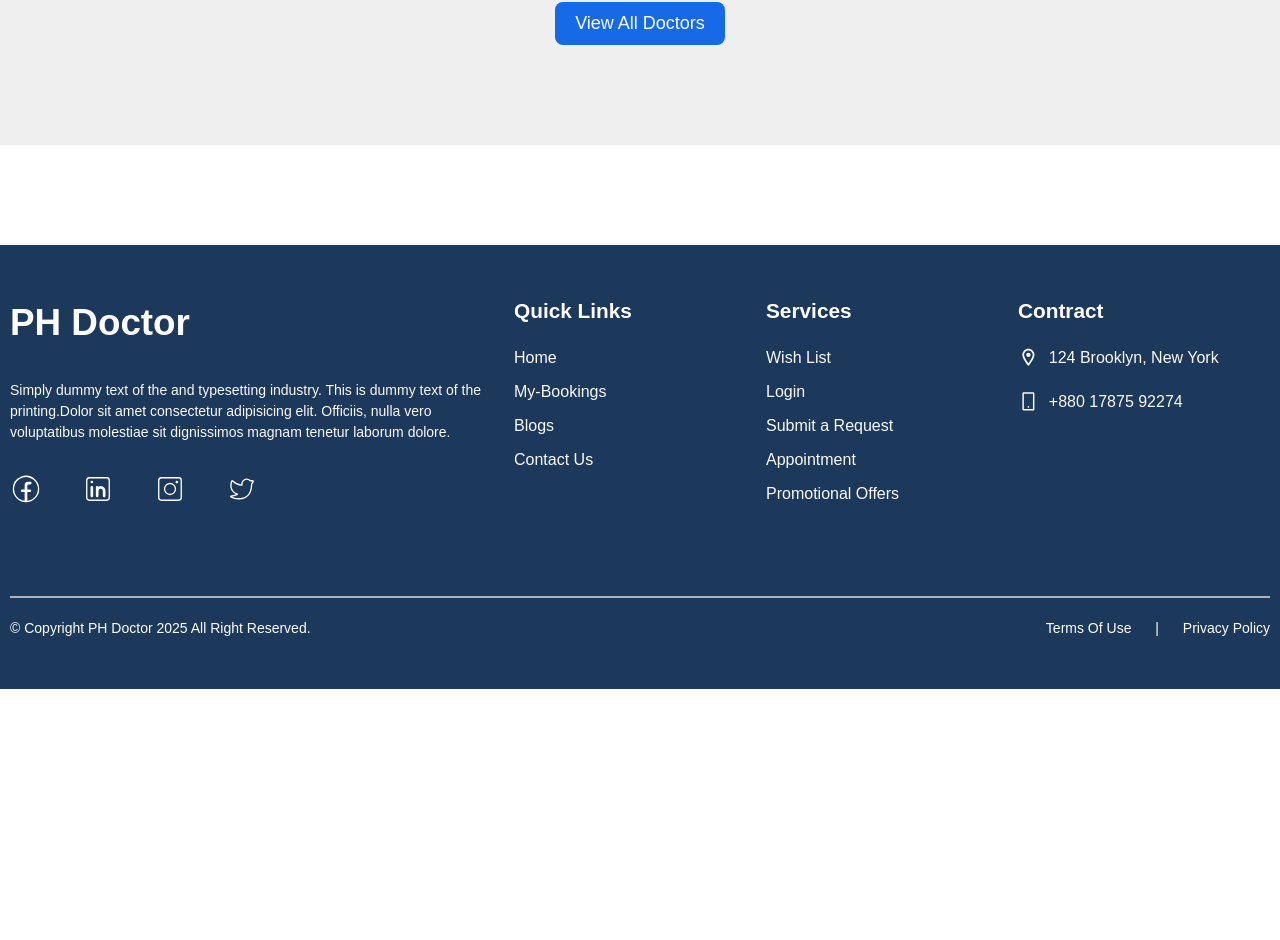
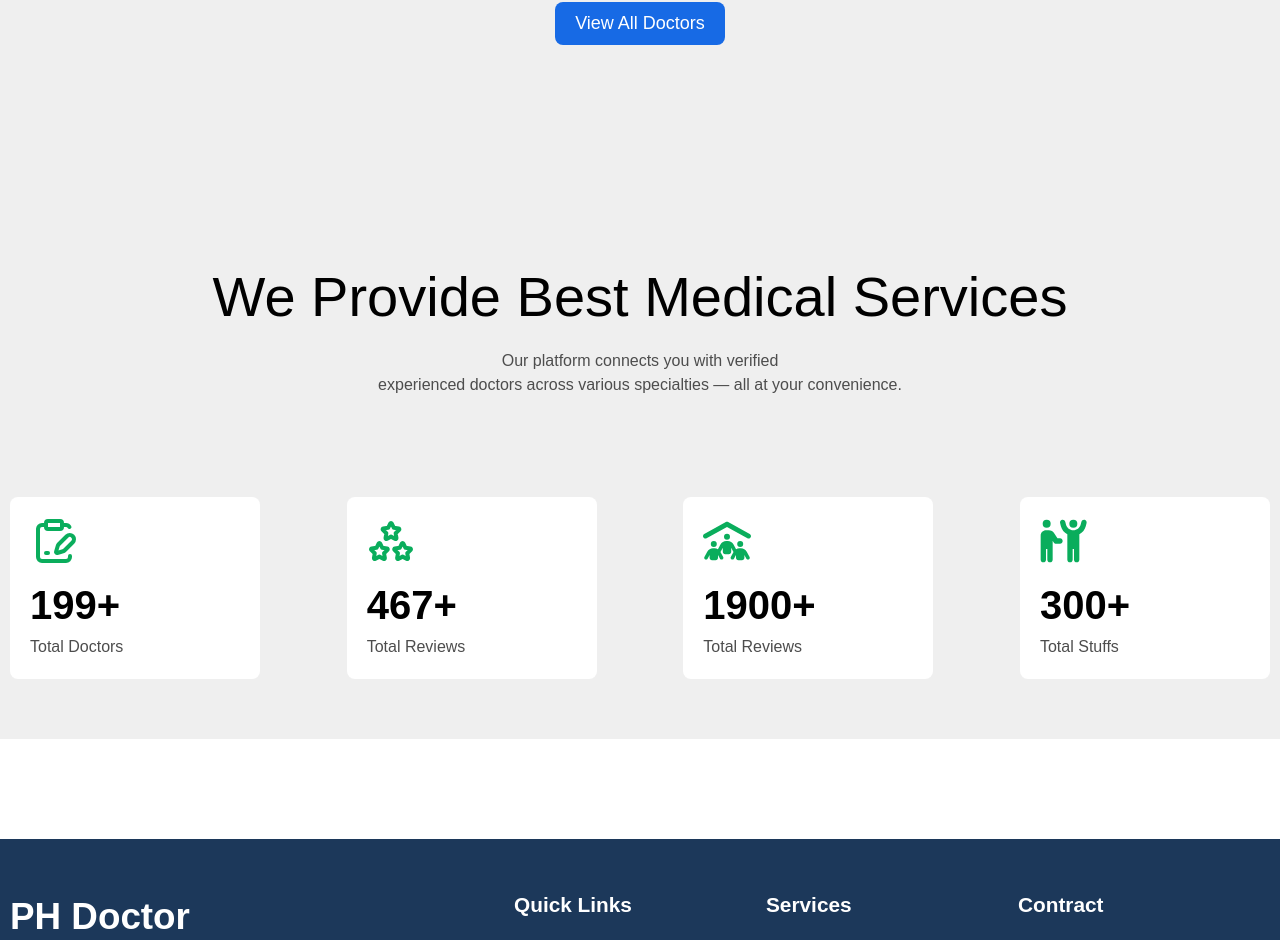
Before and after one commit to shsobur/ph-doctor, a React (Vite) app: page / in a window 1280 px wide. Shown: the part 2132-3072 px from the top of the page. Before the commit the page ends 2821 px from the top, so only its background shows below. Built offline with nearby package versions, Linux system fonts and the light colour scheme; a web font is replaced by a local one.

Commit message:
Service section basig design completed

```diff
--- a/src/Pages/Home/HomePageLayout/HomePageLayout.jsx
+++ b/src/Pages/Home/HomePageLayout/HomePageLayout.jsx
@@ -1,6 +1,7 @@
 import React from "react";
 import Banner from "../Banner/Banner";
 import Doctors from "../Doctors/Doctors";
+import Service from "../Service/Service";
 
 
 const HomePageLayout = () => {
@@ -9,6 +10,7 @@ const HomePageLayout = () => {
       <section>
         <Banner></Banner>
         <Doctors></Doctors>
+        <Service></Service>
       </section>
     </>
   );
--- /dev/null
+++ b/src/Pages/Home/Service/Service.css
@@ -0,0 +1,58 @@
+#main_service_container {
+  padding: 100px 0 50px 0;
+  background-color: #efefef;
+}
+
+.service_section_container {
+  max-width: 1536px;
+  margin: auto;
+  padding: 10px;
+}
+
+.service_section_container h1 {
+  text-align: center;
+  font-size: 3.5rem;
+  font-weight: 500;
+  margin-bottom: 10px;
+}
+
+.service_section_container p {
+  text-align: center;
+  color: #4d4d4d;
+}
+
+.service_section_info_container {
+  margin-top: 100px;
+  gap: 20px;
+  display: flex;
+  align-items: center;
+  justify-content: space-between;
+}
+
+.service_card {
+  min-width: 250px;
+  padding: 20px;
+  border-radius: 8px;
+  cursor: pointer;
+  background-color: #ffffff;
+  transition: 0.3s ease-in-out;
+}
+
+.service_card:hover {
+  transform: scale(1.1);
+}
+
+.service_card h4 {
+  font-size: 3rem;
+  margin-bottom: 10px;
+  color: #0aad5c;
+}
+
+.service_card h2 {
+  font-size: 2.5rem;
+  font-weight: 600;
+}
+
+.service_card p {
+  text-align: left;
+}
--- /dev/null
+++ b/src/Pages/Home/Service/Service.jsx
@@ -0,0 +1,58 @@
+import { LuClipboardPenLine } from "react-icons/lu";
+import "./Service.css";
+import { TbStars } from "react-icons/tb";
+import { FaPeopleRobbery, FaPeopleRoof } from "react-icons/fa6";
+
+const Service = () => {
+  return (
+    <>
+      <section id="main_service_container">
+        <div className="service_section_container">
+          <h1>We Provide Best Medical Services</h1>
+          <p>
+            Our platform connects you with verified
+            <br />
+            experienced doctors across various specialties — all at your
+            convenience.{" "}
+          </p>
+
+          <div className="service_section_info_container">
+            <div className="service_card">
+              <h4>
+                <LuClipboardPenLine />
+              </h4>
+              <h2>199+</h2>
+              <p>Total Doctors</p>
+            </div>
+
+            <div className="service_card">
+              <h4>
+                <TbStars />
+              </h4>
+              <h2>467+</h2>
+              <p>Total Reviews</p>
+            </div>
+
+            <div className="service_card">
+              <h4>
+                <FaPeopleRoof />
+              </h4>
+              <h2>1900+</h2>
+              <p>Total Reviews</p>
+            </div>
+
+            <div className="service_card">
+              <h4>
+                <FaPeopleRobbery />
+              </h4>
+              <h2>300+</h2>
+              <p>Total Stuffs</p>
+            </div>
+          </div>
+        </div>
+      </section>
+    </>
+  );
+};
+
+export default Service;
```
